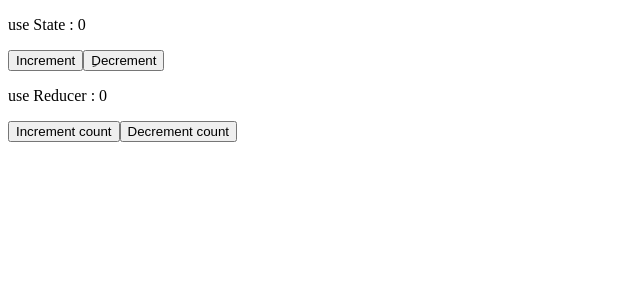
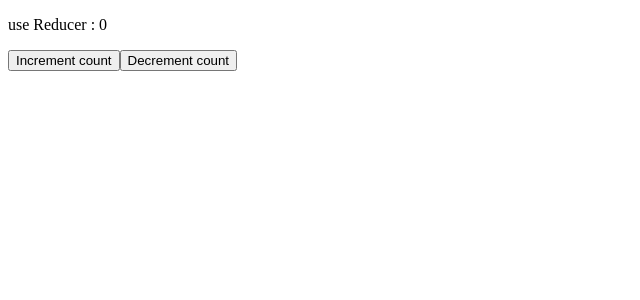
Before and after one commit to AmirTaki/react-course, a React (Vite) app: page / in a window 1280 px wide. Shown: the top 300 px of the page, without its empty margins (0-640 px from the left). Built offline with nearby package versions, Linux system fonts and the light colour scheme.

Commit message:
Using Object As State In useReducer

```diff
--- a/src/App.jsx
+++ b/src/App.jsx
@@ -1,28 +1,25 @@
 import { useReducer, useState } from "react";
 function App() {
-  const [count, setCount] = useState (0);
+
 
   // Syntax reducer
   // const [nameState, disptach] = useReducer (nameFucntion, value);
   // function reducer(state, action) { condition action => state action.payload }
 
-  const [state, dispatch] = useReducer(reducer, 0);
+  const [state, dispatch] = useReducer(reducer, {count : 0});
   function reducer (state, action) {
       if (action.type === "increment"){
-        return state + action.payload
+        return {...state, count : state.count + action.payload }
       }
 
       else if (action.type === "decrement"){
-        return state - action.payload
+        return {...state, count : state.count - action.payload }
+        // return state - action.payload
       }
   }
   return (
     <>
-     <p> use State : {count}</p>
-     <button onClick = {()=>{setCount(count + 1)}}>Increment</button>
-     <button onClick = {()=>{setCount(count - 1)}}>ِDecrement</button>
-
-      <p> use Reducer : {state}</p>
+      <p> use Reducer : {state.count}</p>
       <button onClick = {()=>{dispatch({type : 'increment', payload : 1})}}>Increment count</button>
       <button onClick = {()=>{dispatch({type : 'decrement', payload : 1})}}>Decrement count</button>
     </>
```
